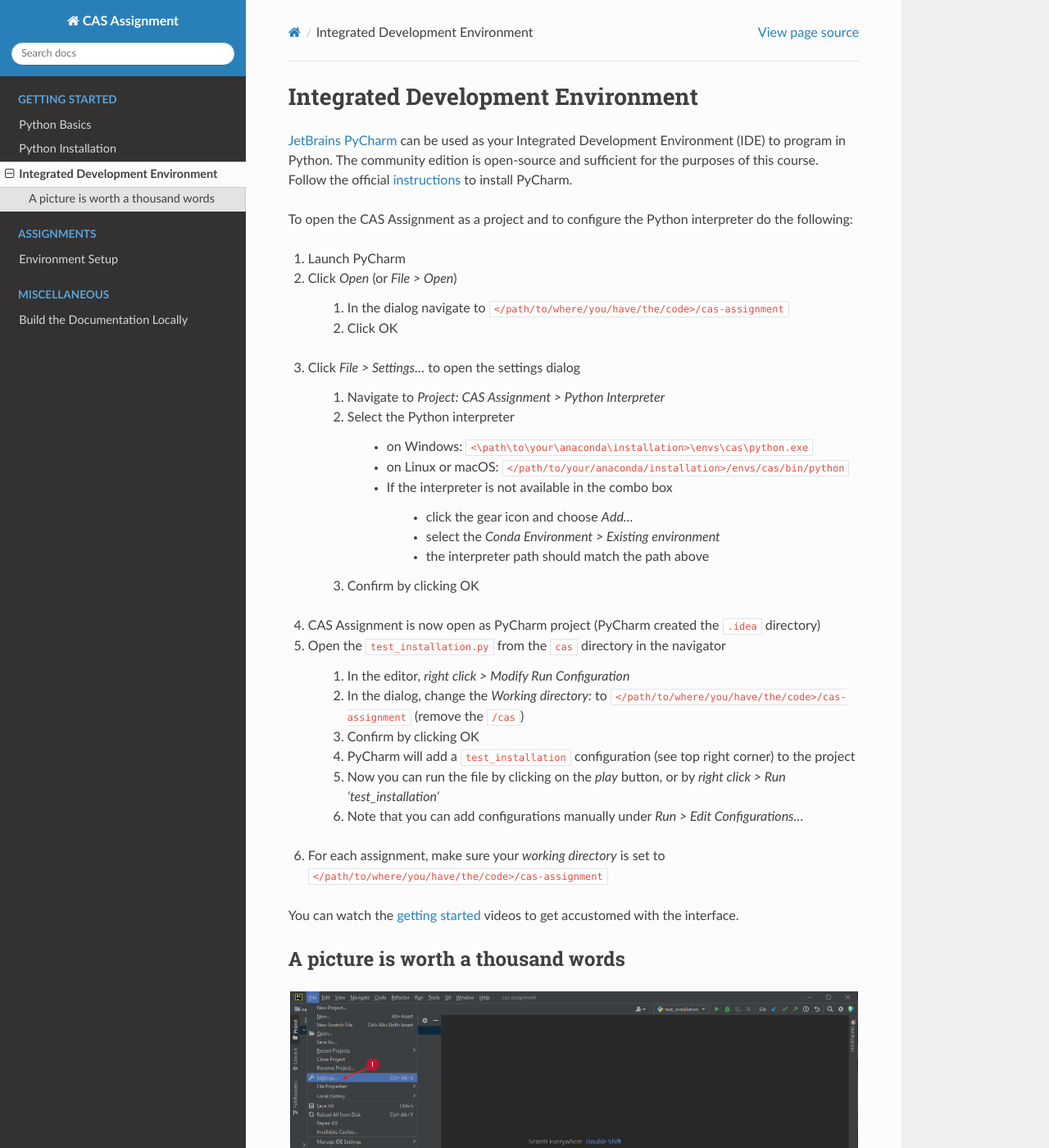
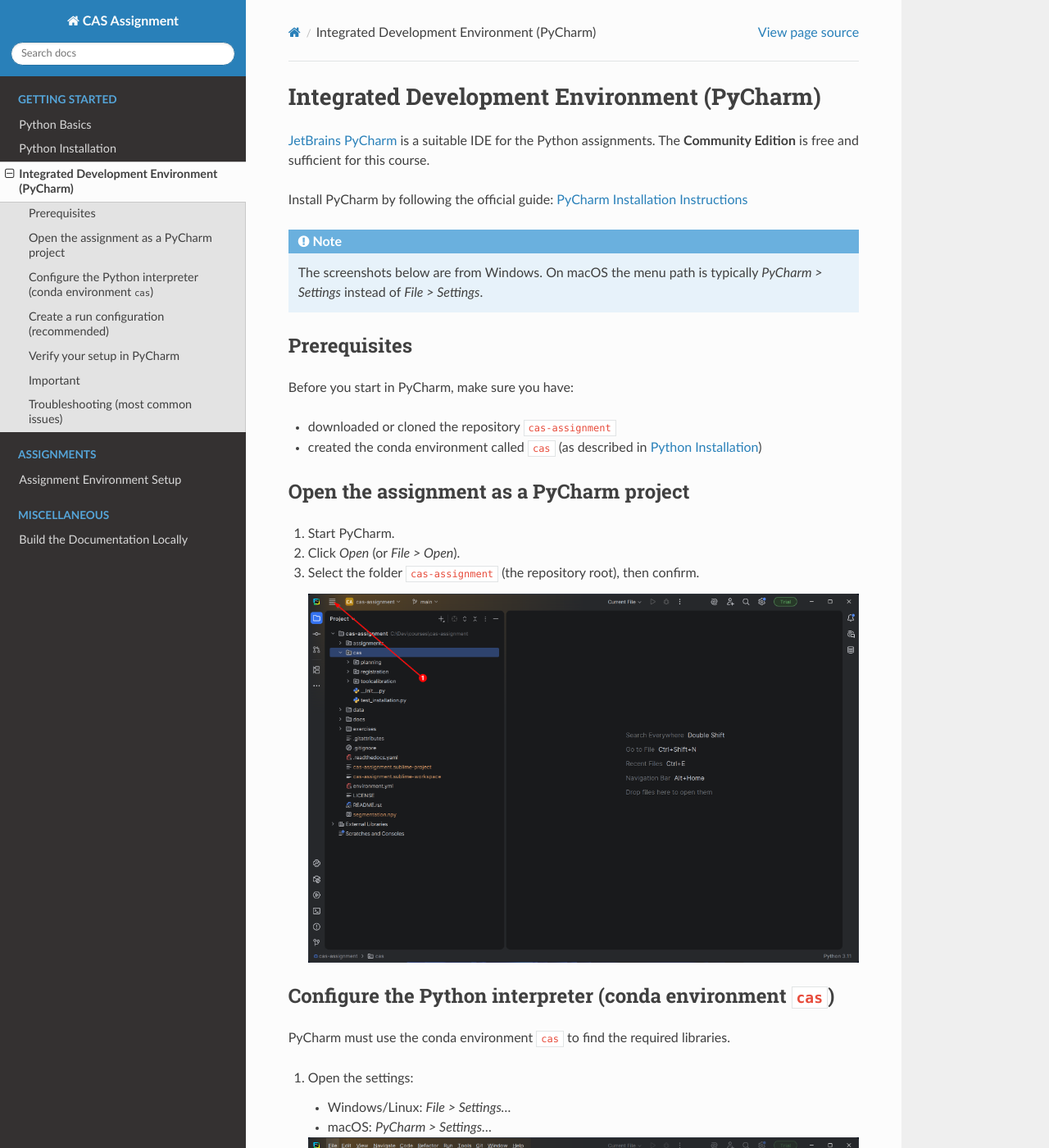
Before and after one commit to persmed/cas-assignment, a Sphinx documentation site: the page built from docs/installation.ide.rst, in a window 1280 px wide and 1400 px high. Shown: the whole window at 82% size. Built offline with Sphinx 7.4.7 and the Read the Docs theme 3.1.0, drawn with Linux system fonts in a browser that asks for light colours; pages that are not in the unit, such as notebooks, are missing from menus; some of the changed text lies outside the part shown.

Commit message:
docs: update and improve environment installation docs

```diff
--- a/docs/assignment.setup.rst
+++ b/docs/assignment.setup.rst
@@ -1,26 +1,48 @@
-Environment Setup
-=================
+Assignment Environment Setup
+============================
 
-Follow the setup instructions and install the environment (see :doc:`installation.python` and :doc:`installation.ide`).
+Follow the setup instructions and install the environment
+(see :doc:`installation.python` and :doc:`installation.ide`).
 
-Download the file ``pelvis_ct.nii.gz`` from the assignment on ilias and copy it to ``data/planning``.
+Download the file ``pelvis_ct.nii.gz`` from the Assignment 0 page on ILIAS and
+copy it to:
 
-Once your environment is installed, run the following command.
+``data/planning/pelvis_ct.nii.gz``
+
+Run the installation test
+-------------------------
+
+Choose one of the following options.
+
+Option A: Run from the command line
+~~~~~~~~~~~~~~~~~~~~~~~~~~~~~~~~~~~
 
 .. code-block:: bash
-    :linenos:
+   :linenos:
 
+   python cas/test_installation.py
 
-    python cas/test_installation.py
+Option B: Run from PyCharm
+~~~~~~~~~~~~~~~~~~~~~~~~~~
+
+#. Open ``cas/test_installation.py`` in PyCharm.
+#. Select the ``cas`` run configuration (created in :doc:`installation.ide`).
+#. Click the green *Run* button.
+
+If everything is set up correctly, the script prints version information and
+finishes with:
+
+``Your environment is ready.``
 
 Submission
 ----------
-Upload a Text file with the output from the previous command onto ILIAS.
 
-Name the file as ``firstname_lastname_assignment0.txt``
+Upload a text file with the output from the previous command onto ILIAS.
 
+Name the file as ``firstname_lastname_assignment0.txt``.
 
 Grading
 -------
 
-This setup activity is not graded. It is required to ensure that your environment is ready for Assignment 1.
+This setup activity is not graded. It is required to ensure that your
+environment is ready for Assignment 1.
--- a/docs/installation.ide.rst
+++ b/docs/installation.ide.rst
@@ -1,78 +1,162 @@
-Integrated Development Environment
-==================================
+Integrated Development Environment (PyCharm)
+============================================
 
-`JetBrains PyCharm <https://www.jetbrains.com/pycharm/>`_ can be used as your Integrated Development Environment (IDE) to program in Python.
-The community edition is open-source and sufficient for the purposes of this course.
-Follow the official `instructions <https://www.jetbrains.com/help/pycharm/requirements-installation-and-launching.html>`_ to install PyCharm.
+`JetBrains PyCharm <https://www.jetbrains.com/pycharm/>`_ is a suitable IDE for the Python assignments.
+The **Community Edition** is free and sufficient for this course.
 
-To open the CAS Assignment as a project and to configure the Python interpreter do the following:
+Install PyCharm by following the official guide:
+`PyCharm Installation Instructions <https://www.jetbrains.com/help/pycharm/requirements-installation-and-launching.html>`_
 
-#. Launch PyCharm
-#. Click *Open* (or *File > Open*)
+.. note::
 
-    #. In the dialog navigate to ``</path/to/where/you/have/the/code>/cas-assignment``
-    #. Click OK
+   The screenshots below are from Windows. On macOS the menu path is typically
+   *PyCharm > Settings* instead of *File > Settings*.
 
-#. Click *File > Settings...* to open the settings dialog
+Prerequisites
+-------------
 
-    #. Navigate to *Project: CAS Assignment > Python Interpreter*
-    #. Select the Python interpreter
+Before you start in PyCharm, make sure you have:
 
-        - on Windows: ``<\path\to\your\anaconda\installation>\envs\cas\python.exe``
-        - on Linux or macOS: ``</path/to/your/anaconda/installation>/envs/cas/bin/python``
-        - If the interpreter is not available in the combo box
+- downloaded or cloned the repository ``cas-assignment``
+- created the conda environment called ``cas`` (as described in :doc:`installation.python`)
 
-            - click the gear icon and choose *Add...*
-            - select the *Conda Environment > Existing environment*
-            - the interpreter path should match the path above
+Open the assignment as a PyCharm project
+----------------------------------------
 
-    #. Confirm by clicking OK
+#. Start PyCharm.
+#. Click *Open* (or *File > Open*).
+#. Select the folder ``cas-assignment`` (the repository root), then confirm.
 
-#. CAS Assignment is now open as PyCharm project (PyCharm created the ``.idea`` directory)
+   .. image:: img/pycharm_setup_1.png
+      :width: 690px
+      :align: center
 
-#. Open the ``test_installation.py`` from the ``cas`` directory in the navigator
+Configure the Python interpreter (conda environment ``cas``)
+------------------------------------------------------------
 
-    #. In the editor, *right click > Modify Run Configuration*
-    #. In the dialog, change the *Working directory:* to ``</path/to/where/you/have/the/code>/cas-assignment`` (remove the ``/cas``)
-    #. Confirm by clicking OK
-    #. PyCharm will add a ``test_installation`` configuration (see top right corner) to the project
-    #. Now you can run the file by clicking on the *play* button, or by *right click > Run 'test_installation'*
-    #. Note that you can add configurations manually under *Run > Edit Configurations...*
+PyCharm must use the conda environment ``cas`` to find the required libraries.
 
-#. For each assignment, make sure your *working directory* is set to ``</path/to/where/you/have/the/code>/cas-assignment``
+#. Open the settings:
 
-You can watch the `getting started <https://www.jetbrains.com/pycharm/documentation/>`_ videos to get accustomed with the interface.
+   - Windows/Linux: *File > Settings...*
+   - macOS: *PyCharm > Settings...*
 
+   .. image:: img/pycharm_setup_2.png
+      :width: 690px
+      :align: center
 
-A picture is worth a thousand words
------------------------------------
+#. In the left sidebar, go to *Python > Interpreter*.
 
-.. image:: img/pycharm_setup_1.png
-   :scale: 50%
-   :align: center
+   .. image:: img/pycharm_setup_3.png
+      :width: 690px
+      :align: center
 
-|
+#. If ``cas`` is already available in the interpreter dropdown, select it.
+   Otherwise add it:
 
-.. image:: img/pycharm_setup_2.png
-   :scale: 50%
-   :align: center
+   - click *Add Interpreter*
+   - choose *Add Local Interpreter...*
 
-|
+   .. image:: img/pycharm_setup_3.png
+      :width: 690px
+      :align: center
 
-.. image:: img/pycharm_setup_3.png
-   :scale: 50%
-   :align: center
+#. In *Add Python Interpreter*:
 
-|
+   - select *Select existing*
+   - set *Type* to *Conda*
+   - set *Environment* to your ``cas`` environment folder, for example:
 
-.. image:: img/pycharm_setup_4.png
-   :scale: 50%
-   :align: center
+     - Windows: ``C:\Users\<username>\miniconda3\envs\cas``
+     - Linux/macOS: ``/home/<username>/miniconda3/envs/cas``
 
-|
+   - click *OK*
 
-.. image:: img/pycharm_setup_5.png
-   :scale: 50%
-   :align: center
+   .. image:: img/pycharm_setup_4.png
+      :width: 690px
+      :align: center
 
-|
+#. Back in *Python > Interpreter*, confirm that:
+
+   - the selected interpreter points to ``.../envs/cas/...``
+   - you see many installed packages in the list
+
+   Then click *OK* to close the settings.
+
+   .. image:: img/pycharm_setup_5.png
+      :width: 690px
+      :align: center
+
+Create a run configuration (recommended)
+----------------------------------------
+
+Create one run configuration that always uses the ``cas`` interpreter and runs
+the currently opened file. This avoids accidentally running code with the wrong
+Python environment.
+
+#. Open ``cas/test_installation.py`` (Project view on the left).
+#. Open the run configuration dialog:
+
+   - In the top bar, open the configuration dropdown (often shows *Current File*)
+   - Click *Edit Configurations...*
+
+   .. image:: img/pycharm_setup_6.png
+      :width: 690px
+      :align: center
+
+#. Create a new configuration:
+
+   - Click *Add new run configuration...*
+   - Select *Python*
+
+   .. image:: img/pycharm_setup_7.png
+      :width: 690px
+      :align: center
+
+#. Define the configuration:
+
+   - **Name**: ``cas``
+   - **Interpreter**: select your conda environment ``cas``
+   - **script**: ``$FilePathRelativeToProjectRoot$`` (this runs whichever file is currently open)
+   - **Working directory**: ``</path/to/cas-assignment>``
+
+   Click *OK*.
+
+   .. image:: img/pycharm_setup_8.png
+      :width: 690px
+      :align: center
+
+Verify your setup in PyCharm
+----------------------------
+
+#. Make sure the run configuration ``cas`` is selected in the top bar.
+#. With ``cas/test_installation.py`` open, click the green *Run* button.
+
+   .. image:: img/pycharm_setup_9.png
+      :width: 690px
+      :align: center
+
+.. note::
+
+   The installation test requires the file ``data/planning/pelvis_ct.nii.gz``.
+   If it is missing, ``cas/test_installation.py`` will stop and print
+   instructions on where to place the file.
+
+   Download and copy the file by following :doc:`assignment.setup`.
+
+Important
+---------
+
+Before running any assignment code, make sure the ``cas`` run configuration
+is selected. Otherwise PyCharm may run using a different interpreter.
+
+Troubleshooting (most common issues)
+------------------------------------
+
+- **ImportError / ModuleNotFoundError**
+  Verify that *Python > Interpreter* points to ``envs/cas`` and that the run
+  configuration uses the same interpreter.
+
+- **File not found (relative paths to data)**
+  Verify that the run configuration *Working directory* is set to the repository
+  root ``cas-assignment``.
--- a/docs/pythonbasics.rst
+++ b/docs/pythonbasics.rst
@@ -4,7 +4,9 @@
 All assignments will be in Python, therefore, basic Python knowledge is assumed. If you're unfamiliar with Python, check
 out the official list:
 
+   - https://docs.python.org/3/tutorial/index.html
    - https://wiki.python.org/moin/BeginnersGuide/Programmers
+   - https://wiki.python.org/moin/BeginnersGuide/NonProgrammers
 
 If you're familiar with MATLAB, check out the MATLAB to Python conversion cheat sheet:
 
```
Also changed, not shown: docs/img/pycharm_setup_1.png, docs/img/pycharm_setup_2.png, docs/img/pycharm_setup_3.png, docs/img/pycharm_setup_4.png, docs/img/pycharm_setup_5.png, docs/img/pycharm_setup_6.png, docs/img/pycharm_setup_7.png (added), docs/img/pycharm_setup_8.png (added), docs/img/pycharm_setup_9.png (added).
